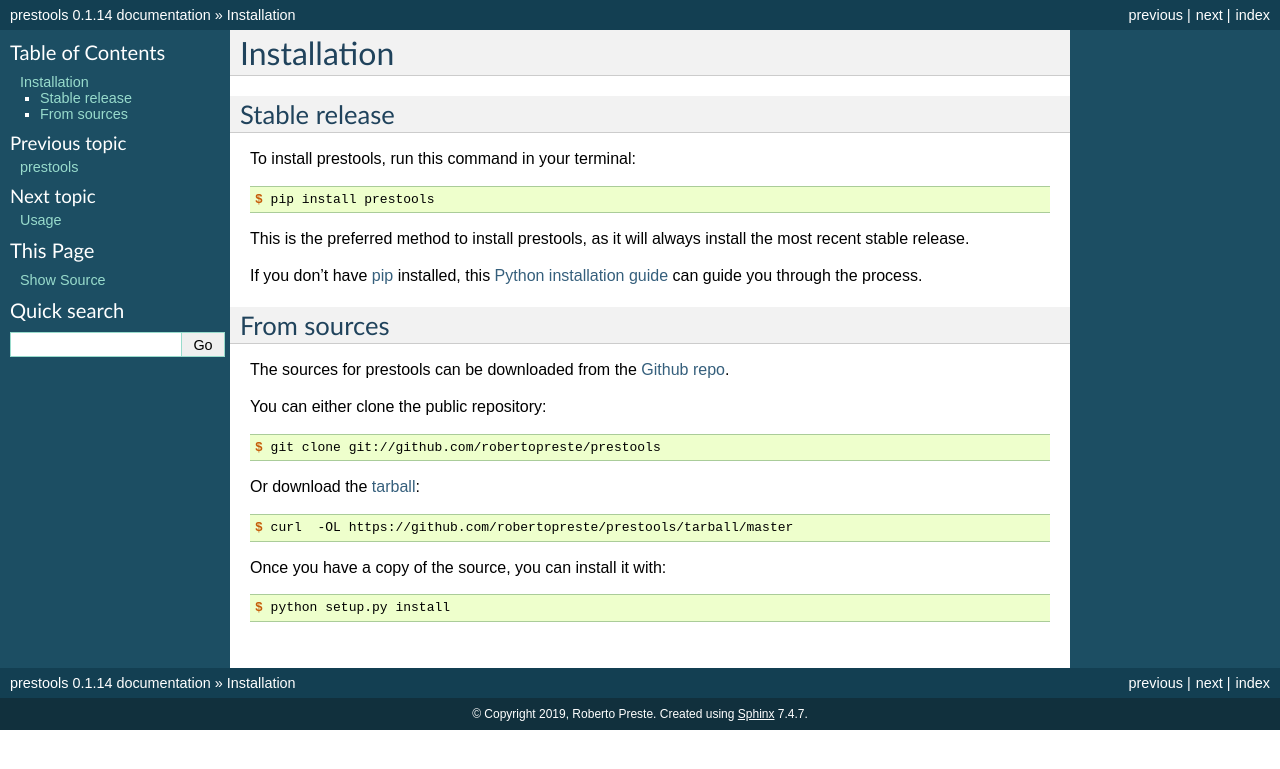
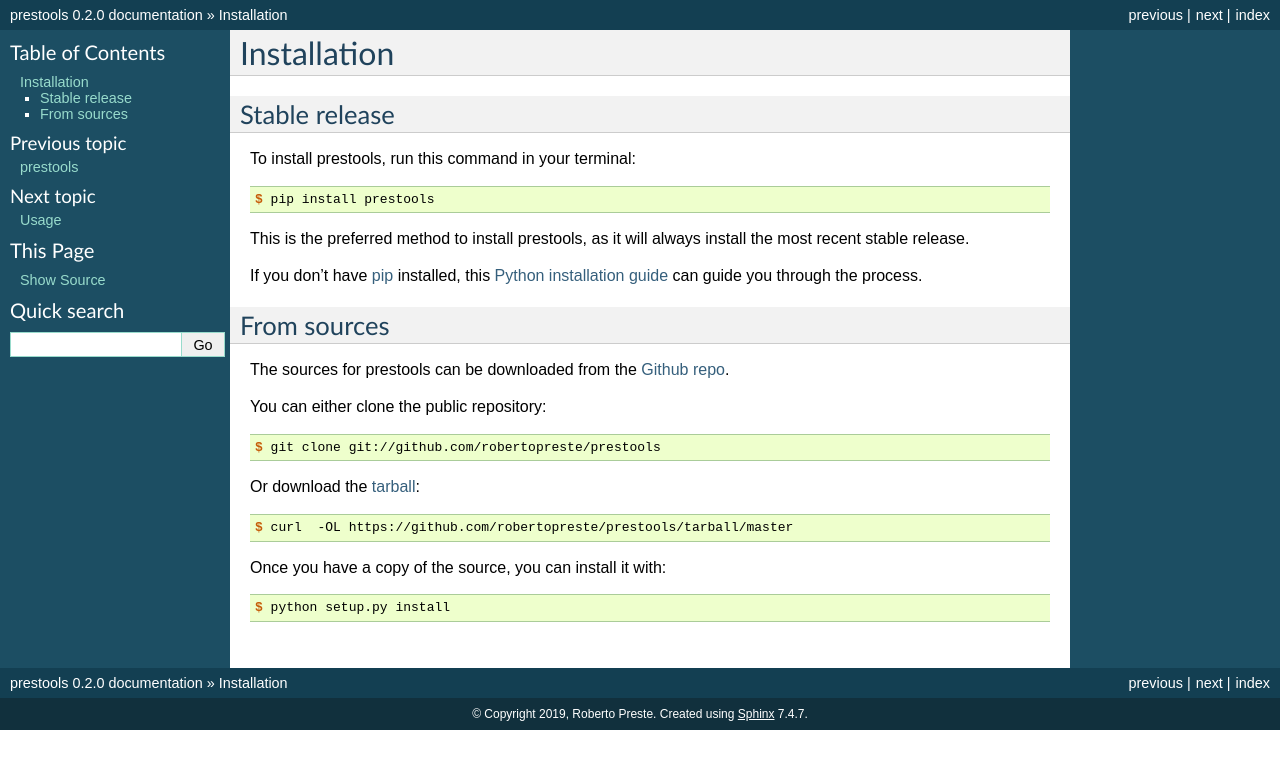
Before and after one commit to robertopreste/prestools, a Sphinx documentation site: the page built from docs/installation.rst, in a window 1280 px wide. Shown: the top 769 px of the page. Built offline with Sphinx 7.4.7, drawn with Linux system fonts in a browser that asks for light colours.

Commit message:
Bump version: 0.1.14 → 0.2.0

```diff
--- a/docs/conf.py
+++ b/docs/conf.py
@@ -58,9 +58,9 @@
 # the built documents.
 #
 # The short X.Y version.
-version = "0.1.14"
+version = "0.2.0"
 # The full version, including alpha/beta/rc tags.
-release = "0.1.14"
+release = "0.2.0"
 
 # The language for content autogenerated by Sphinx. Refer to documentation
 # for a list of supported languages.
--- a/prestools/__init__.py
+++ b/prestools/__init__.py
@@ -4,4 +4,4 @@
 
 __author__ = """Roberto Preste"""
 __email__ = 'robertopreste@gmail.com'
-__version__ = '0.1.14'
+__version__ = '0.2.0'
--- a/setup.cfg
+++ b/setup.cfg
@@ -1,5 +1,5 @@
 [bumpversion]
-current_version = 0.1.14
+current_version = 0.2.0
 commit = True
 tag = True
 
--- a/setup.py
+++ b/setup.py
@@ -48,6 +48,6 @@
     test_suite='tests',
     tests_require=test_requirements,
     url='https://github.com/robertopreste/prestools',
-    version='0.1.14',
+    version='0.2.0',
     zip_safe=False,
 )
```
